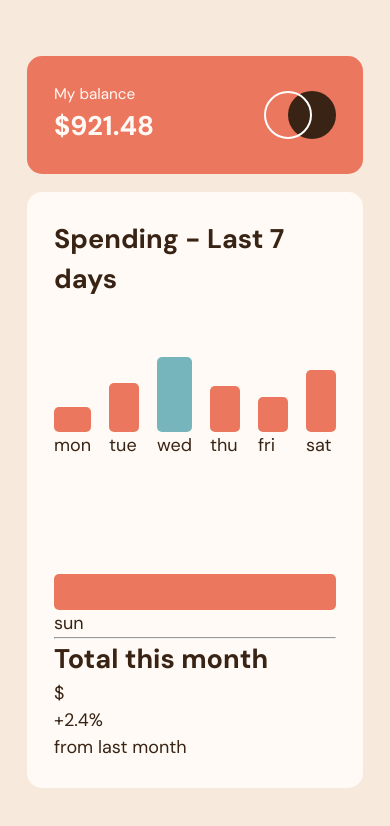
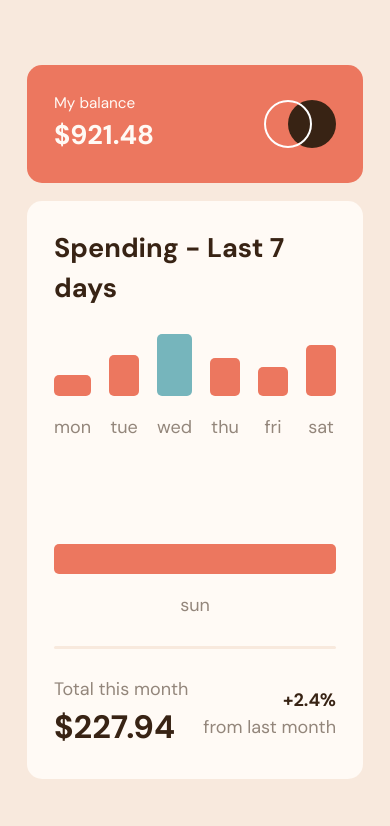
Before and after one commit to JoaoBianco/FrontEndMentor-Expenses_chart_component, a React (Vite) app: page / in a window 390 px wide. Shown: the top 826 px of the page. Built offline with nearby package versions, Linux system fonts and the light colour scheme.

Commit message:
Basic css mobile

```diff
--- a/src/App.css
+++ b/src/App.css
@@ -9,6 +9,7 @@
   --fs-300: 0.85rem;
   --fs-400: 1rem;
   --fs-500: 1.5rem;
+  --fs-600: 1.8rem;
 
   --fw-400: 400;
   --fw-700: 700;
@@ -29,6 +30,15 @@
 
 .rounded {
   border-radius: var(--borderRadius-400);
+}
+
+.color-500 {
+  color: var(--clr__brown-500);
+}
+.line {
+  height: 3px;
+  width: 100%;
+  background-color: var(--clr__cream);
 }
 
 /* App */
@@ -88,6 +98,28 @@ body {
   height: 40vh;
 }
 
+.spending__total {
+  margin-top: var(--spacer-500);
+  display: flex;
+  justify-content: space-between;
+  align-items: center;
+}
+
+.spending__value h2 {
+  font-size: var(--fs-400);
+  font-weight: var(--fw-400);
+}
+
+.spending__value p {
+  font-size: var(--fs-600);
+  font-weight: var(--fw-700);
+}
+
+.spending__last p:nth-of-type(1) {
+  text-align: end;
+  font-weight: var(--fw-700);
+}
+
 /* graph */
 
 .graph {
@@ -95,6 +127,10 @@ body {
   display: flex;
   flex-direction: column;
   justify-content: end;
+  gap: var(--spacer-400);
+  margin-bottom: var(--spacer-500);
+
+  text-align: center;
 }
 
 .graph--amount {
--- a/src/components/Graph.jsx
+++ b/src/components/Graph.jsx
@@ -14,7 +14,7 @@ const Graph = ({ data, totalValue, biggestValue }) => {
           biggestValue === data.amount ? "graph--accent" : ""
         } `}
       ></div>
-      <div className="graph--day">{data.day}</div>
+      <div className="color-500">{data.day}</div>
     </div>
   );
 };
--- a/src/components/Spending.jsx
+++ b/src/components/Spending.jsx
@@ -9,7 +9,6 @@ const Spending = () => {
   function calcTotal(values) {
     let totalValue = 0;
     values.map((e) => (totalValue += e.amount));
-    // Math.max()
     return totalValue;
   }
 
@@ -36,15 +35,15 @@ const Spending = () => {
           />
         ))}
       </div>
-      <hr />
+      <div className="line rounded"></div>
       <div className="spending__total">
         <div className="spending__value">
-          <h2>Total this month</h2>
-          <p>$</p>
+          <h2 className="color-500">Total this month</h2>
+          <p>${calcTotal(data)}</p>
         </div>
         <div className="spending__last">
           <p>+2.4%</p>
-          <p>from last month</p>
+          <p className="color-500">from last month</p>
         </div>
       </div>
     </div>
```
